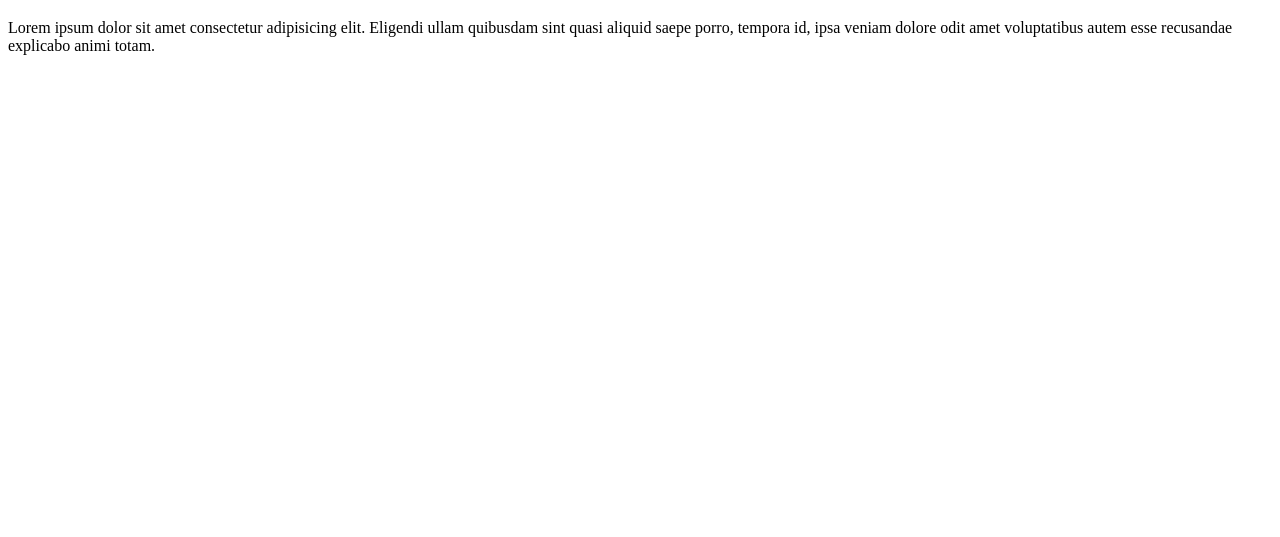
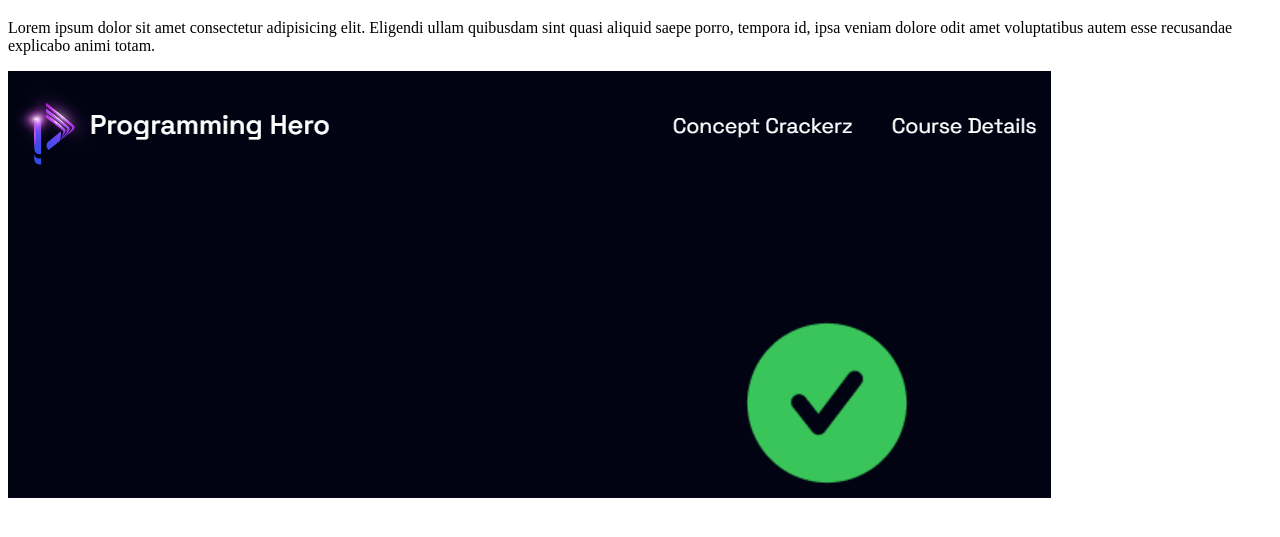
Before and after one commit to Najmul017/problem-will-never-forever, a plain HTML site: page index.html in a window 1280 px wide. Shown: the part 61-598 px from the top of the page. Drawn offline with Linux system fonts and the light colour scheme.

Commit message:
this is first commit

```diff
--- a/index.html
+++ b/index.html
@@ -9,6 +9,7 @@
     <h1>Problem solved</h1>
     <p>Lorem ipsum dolor sit amet consectetur adipisicing elit. Eligendi ullam quibusdam sint quasi aliquid saepe porro, tempora id, ipsa veniam dolore odit amet voluptatibus autem esse recusandae explicabo animi totam.
     </p>
+    <img src="images/Screenshot 2023-06-23 222633.png" alt="">
 
 </body>
 </html>
```
Also changed, not shown: images/Screenshot 2023-06-23 222633.png (added), images/Screenshot 2023-06-23 222642.png (added), images/Screenshot 2023-06-26 204959.png (added).
